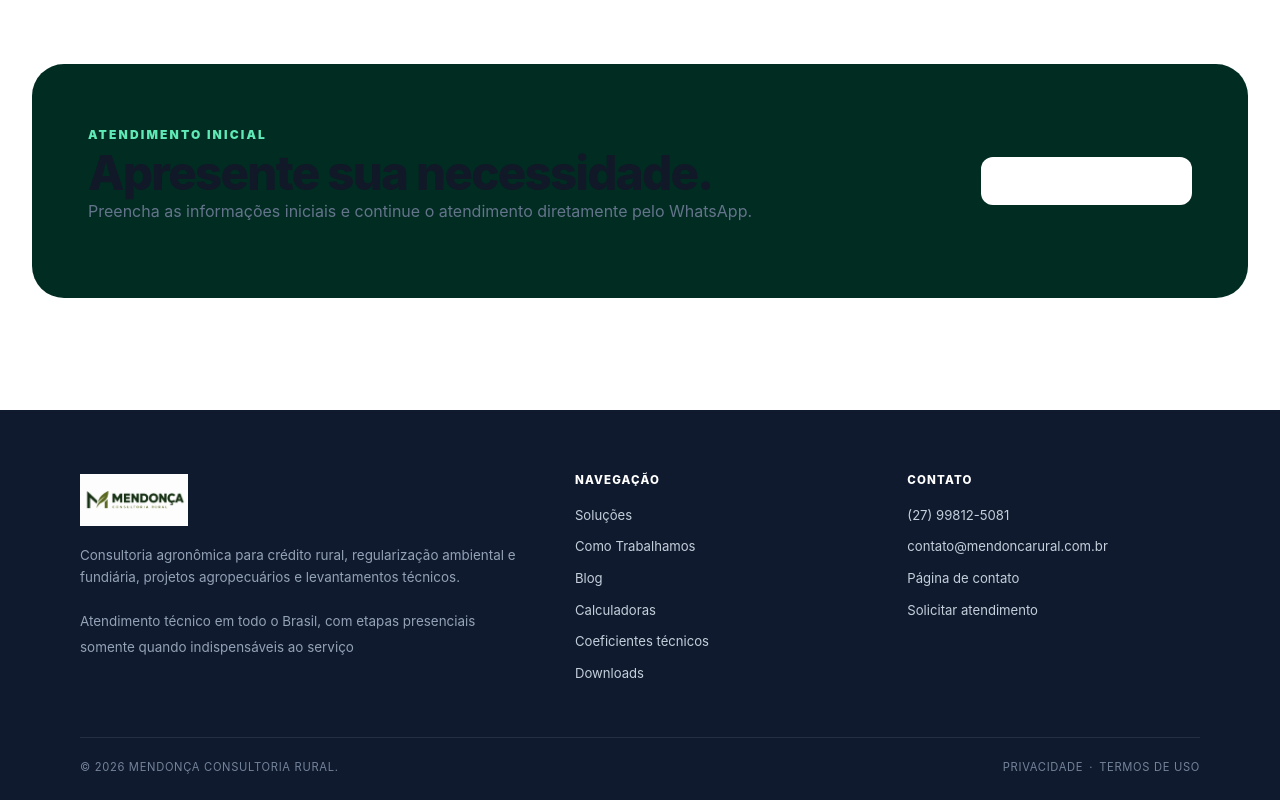
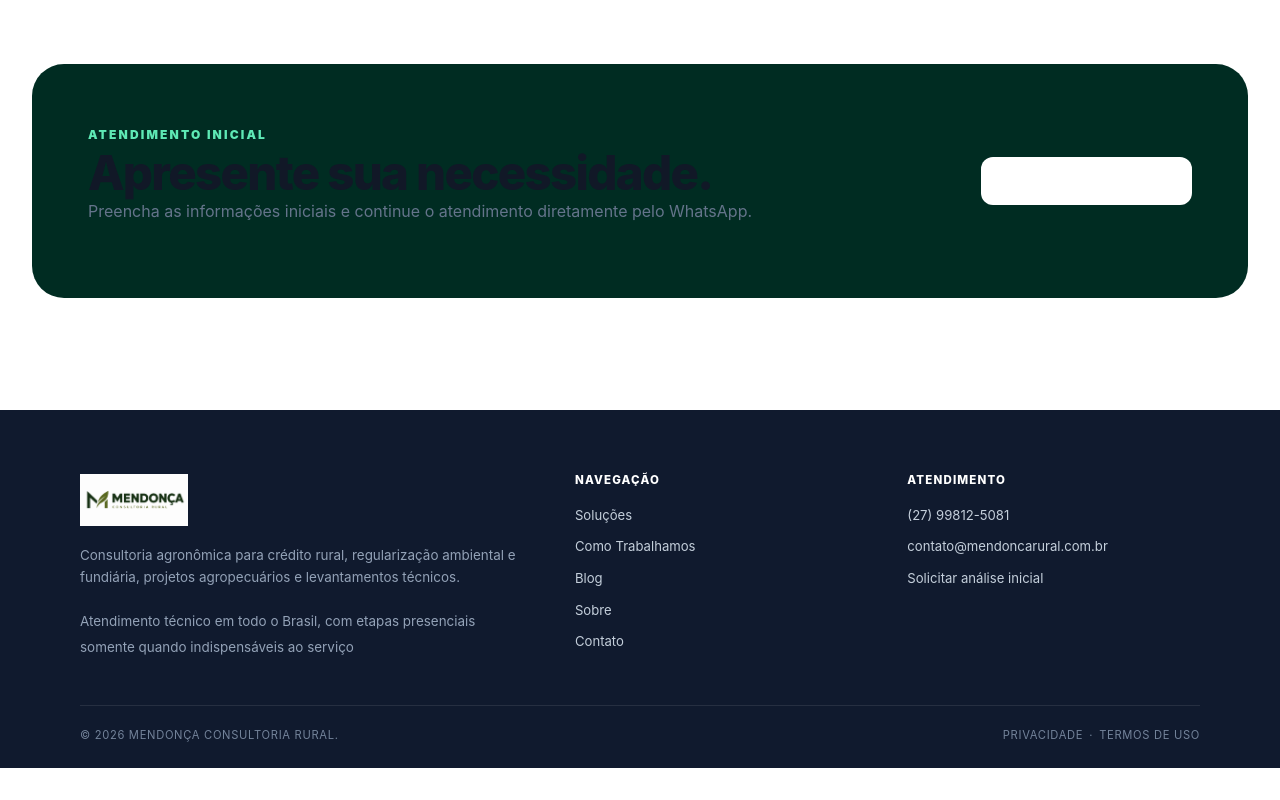
Before and after one commit to marcosmendonca/mendoncarural, an Astro site: page / in a window 1280 px wide. Shown: the part 3170-3970 px from the top of the page. After the commit the page ends 3938 px from the top, so only its background shows below. Built offline with nearby package versions, Linux system fonts and the light colour scheme; Astro itself is replaced by a stand-in of ours.

Commit message:
Sprint 8: remove áreas provisórias do rodapé

```diff
--- a/src/components/Footer.astro
+++ b/src/components/Footer.astro
@@ -3,34 +3,11 @@
 ---
 <footer class="site-footer">
   <div class="container footer-grid">
-    <div>
-      <a href="/" class="footer-brand" aria-label={`${site.name} — página inicial`}>
-        <img src="/images/brand/LOGO%20MENDONCA%20RURAL.png" alt={site.name} />
-      </a>
-      <p>Consultoria agronômica para crédito rural, regularização ambiental e fundiária, projetos agropecuários e levantamentos técnicos.</p>
-      <small>{site.coverage}</small>
-    </div>
-    <div>
-      <h3>Navegação</h3>
-      <a href="/solucoes">Soluções</a>
-      <a href="/como-trabalhamos">Como Trabalhamos</a>
-      <a href="/blog">Blog</a>
-      <a href="/calculadoras">Calculadoras</a>
-      <a href="/coeficientes">Coeficientes técnicos</a>
-      <a href="/downloads">Downloads</a>
-    </div>
-    <div>
-      <h3>Contato</h3>
-      <a href={`https://wa.me/${site.phoneRaw}`} target="_blank" rel="noreferrer">{site.phoneDisplay}</a>
-      <a href={`mailto:${site.email}`}>{site.email}</a>
-      <a href="/contato">Página de contato</a>
-      <a href="/orcamento">Solicitar atendimento</a>
-    </div>
+    <div><a href="/" class="footer-brand" aria-label={`${site.name} — página inicial`}><img src="/images/brand/LOGO%20MENDONCA%20RURAL.png" alt={site.name} /></a><p>Consultoria agronômica para crédito rural, regularização ambiental e fundiária, projetos agropecuários e levantamentos técnicos.</p><small>{site.coverage}</small></div>
+    <div><h3>Navegação</h3><a href="/solucoes">Soluções</a><a href="/como-trabalhamos">Como Trabalhamos</a><a href="/blog">Blog</a><a href="/sobre">Sobre</a><a href="/contato">Contato</a></div>
+    <div><h3>Atendimento</h3><a href={`https://wa.me/${site.phoneRaw}`} target="_blank" rel="noreferrer">{site.phoneDisplay}</a><a href={`mailto:${site.email}`}>{site.email}</a><a href="/orcamento">Solicitar análise inicial</a></div>
   </div>
-  <div class="container footer-bottom">
-    <span>© {new Date().getFullYear()} Mendonça Consultoria Rural.</span>
-    <span><a href="/politica-de-privacidade">Privacidade</a> · <a href="/termos-de-uso">Termos de uso</a></span>
-  </div>
+  <div class="container footer-bottom"><span>© {new Date().getFullYear()} Mendonça Consultoria Rural.</span><span><a href="/politica-de-privacidade">Privacidade</a> · <a href="/termos-de-uso">Termos de uso</a></span></div>
 </footer>
 <style>
 .site-footer{background:var(--navy);color:#fff;padding:64px 0 24px}.site-footer p,.site-footer small{color:#93a2b7;font-size:.84rem}.site-footer h3{font-size:.72rem;color:#fff;text-transform:uppercase;letter-spacing:.1em;margin-bottom:18px}.site-footer a{display:block;color:#c4cfdb;font-size:.82rem;margin:0 0 10px}.site-footer a:hover{color:#fff}.footer-brand{display:inline-flex!important;align-items:center;margin-bottom:18px!important}.footer-brand img{display:block;width:auto;max-width:220px;height:52px;object-fit:contain;object-position:left center}.footer-bottom{border-top:1px solid rgba(255,255,255,.09);margin-top:42px;padding-top:20px;display:flex;justify-content:space-between;gap:20px;font-size:.7rem;color:#73839a;text-transform:uppercase;letter-spacing:.06em}.footer-bottom span:last-child{display:flex;gap:6px;align-items:center}.footer-bottom a{display:inline;color:#73839a;font-size:inherit;margin:0}.footer-bottom a:hover{color:#fff}@media(max-width:640px){.footer-bottom{flex-direction:column}.footer-brand img{max-width:190px;height:46px}}
```
